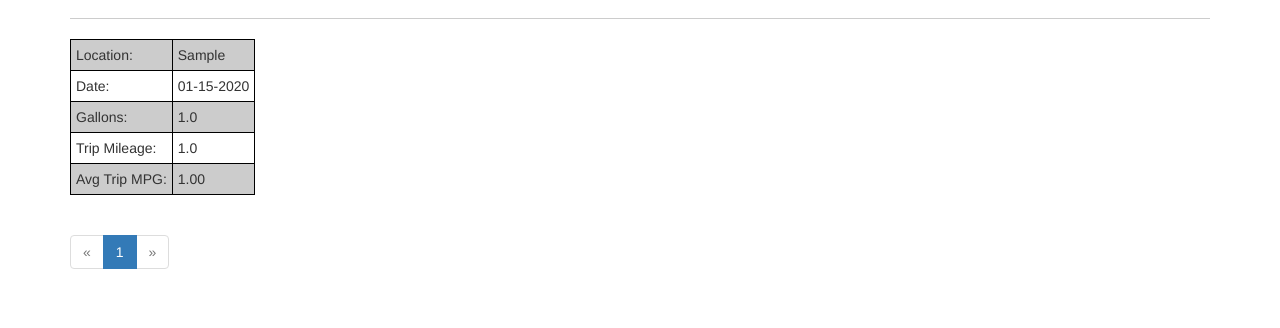
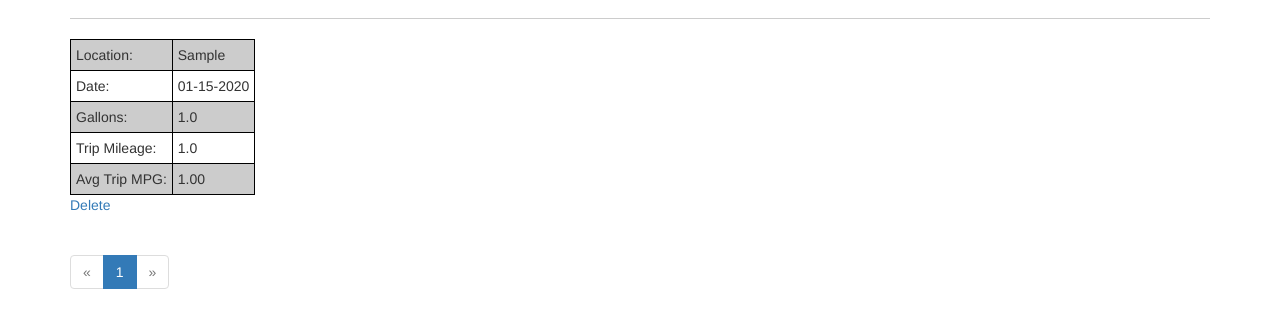
Before and after one commit to scul86/mx_tracker, a Flask app: a page that uses app/templates/_stop.html in a window 1280 px wide. Shown: the part 164-492 px from the top of the page. Run offline with Flask 2, Linux system fonts and the light colour scheme; a user stored in the database is signed in; tables that the repository leaves empty hold one stand-in row (values such as "Sample post"); parts of the project's set-up code (start-up, migrations or seed data) failed here and were passed over; some libraries are stand-ins or nearby versions.

Commit message:
add link to delete a stop

```diff
--- a/app/templates/_stop.html
+++ b/app/templates/_stop.html
@@ -16,3 +16,7 @@
         <td>Avg Trip MPG: </td><td>{{ '%0.2f'| format(stop.mpg) }}</td>
     </tr>
 </table>
+
+{% if stop.vehicle.id == g.vehicle.id %}
+<div><a href="{{ url_for('delete', id=stop.id) }}">Delete</a> </div>
+{% endif %}
```
